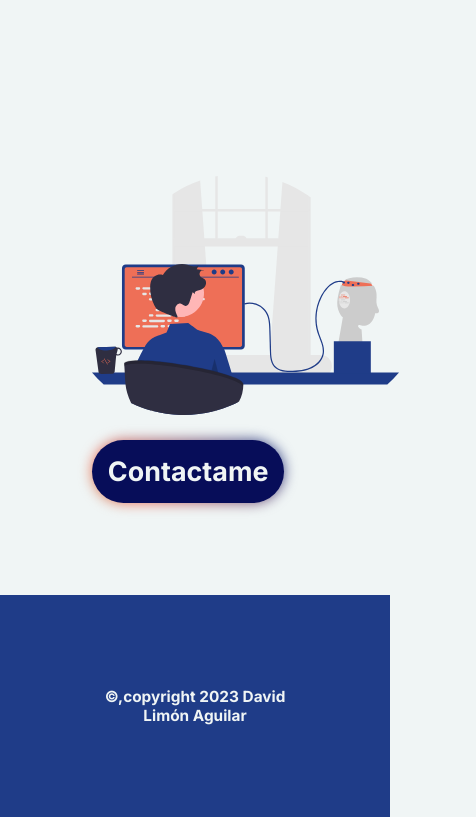
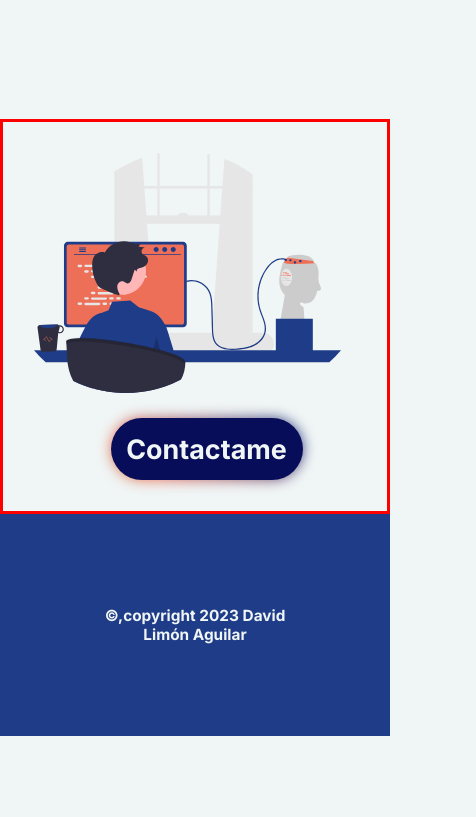
Before and after one commit to DavidLimonAguilar/DavidLimonAguilar.gitgub.io, a plain HTML site: page index.html in a window 390 px wide. Shown: the part 2842-3659 px from the top of the page, 476 px wide, since content can reach past the window. After the commit the page ends 3578 px from the top, so only its background shows below. Drawn offline with Linux system fonts and the light colour scheme; a web font is replaced by a local one.

Commit message:
Add files via upload

```diff
--- a/css/style.css
+++ b/css/style.css
@@ -660,25 +660,29 @@ footer h2{
     }
 
     .about div{
-        width: 50rem;
+        width: 40rem;
     }
     .about img{
         right: 0;
         position: relative;
     }
+    .contactame div{
+        padding: 0rem;
+        border: 3px solid red;
+    }
 
     .contactame div{
         display: block;
+        padding: 4rem;
     }
 
     .contactame div img{
-        margin-left: 0rem;
+        width:40rem;
     }
 
     .contactame div button{
-        margin-left: 0rem;
+        margin-left: 10rem;
     }
 
 
-
 }
```
